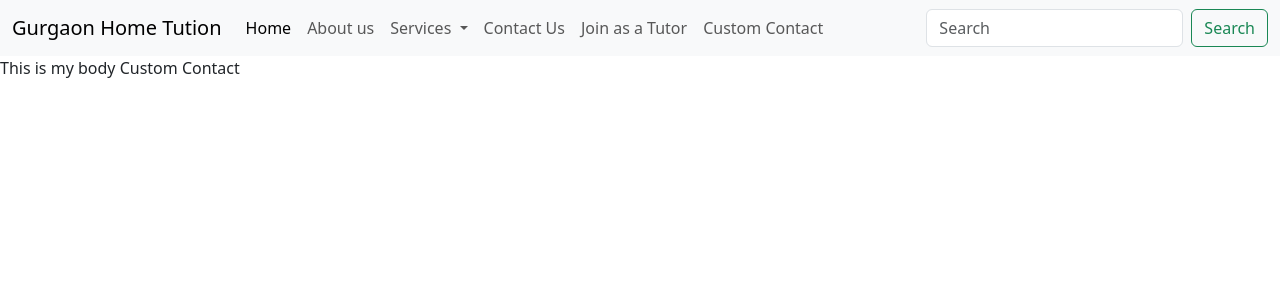
After one commit to pkstiyara/home-tution-django-python, a Django app: template gurgaonhometution/templates/custom-contact.html in a window 1280 px wide. The commit adds this page. Shown: the top 300 px of the page. Run offline with Django 5.2, Linux system fonts and the light colour scheme; the template is opened without the code that fills it, so the values that code supplies are empty; parts of the project's set-up code (start-up, migrations or seed data) failed here and were passed over.

Commit message:
custom contact

```diff
--- a/gurgaonhometution/home/urls.py
+++ b/gurgaonhometution/home/urls.py
@@ -8,4 +8,5 @@ urlpatterns = [
     path("services", views.services, name='services'),
     path("contact", views.contact, name='contact'),
     path("joinus", views.joinus, name='joinus'),
+    path("customcontact", view.customcontact, name='customcontact'),
 ]
--- a/gurgaonhometution/home/views.py
+++ b/gurgaonhometution/home/views.py
@@ -20,3 +20,6 @@ def contact(request):
     #return HttpResponse("This is contactus.")
 def joinus(request):
     return render(request, 'joinus.html')
+
+def customcontact(request):
+    return render(request, 'custom-contact.html')
--- a/gurgaonhometution/templates/base.html
+++ b/gurgaonhometution/templates/base.html
@@ -40,6 +40,11 @@
         <li class="nav-item">
           <a class="nav-link" href="/joinus">Join as a Tutor</a>
         </li>
+
+        <li class="nav-item">
+          <a class="nav-link" href="/customcontact">Custom Contact</a>
+        </li>
+
       </ul>
       <form class="d-flex" role="search">
         <input class="form-control me-2" type="search" placeholder="Search" aria-label="Search">
--- /dev/null
+++ b/gurgaonhometution/templates/custom-contact.html
@@ -0,0 +1,10 @@
+{% extends 'base.html' %}
+
+{% block title %}
+Contact
+{% endblock title %}
+
+{% block body %}
+This is my body Custom Contact
+
+{% endblock body %}
--- a/gurgaonhometution/templates/index.html
+++ b/gurgaonhometution/templates/index.html
@@ -10,13 +10,13 @@ HOME
     <div id="carouselExampleControls" class="carousel slide" data-ride="carousel">
         <div class="carousel-inner">
           <div class="carousel-item active">
-            <img class="d-block w-100" src="https://source.unsplash.com/random/1920x1080/?wallpaper,landscape" alt="First slide">
+            <img class="d-block w-100" src="https://source.unsplash.com/random/1920x1080/?wallpaper,education" alt="First slide">
           </div>
           <div class="carousel-item">
-            <img class="d-block w-100" src="https://source.unsplash.com/random/1920x1080/?wallpaper,landscape" alt="Second slide">
+            <img class="d-block w-100" src="https://source.unsplash.com/random/1920x1080/?wallpaper,education" alt="Second slide">
           </div>
           <div class="carousel-item">
-            <img class="d-block w-100" src="https://source.unsplash.com/random/1920x1080/?wallpaper,landscape" alt="Third slide">
+            <img class="d-block w-100" src="https://source.unsplash.com/random/1920x1080/?wallpaper, education" alt="Third slide">
           </div>
         </div>
         <a class="carousel-control-prev" href="#carouselExampleControls" role="button" data-slide="prev">
```
